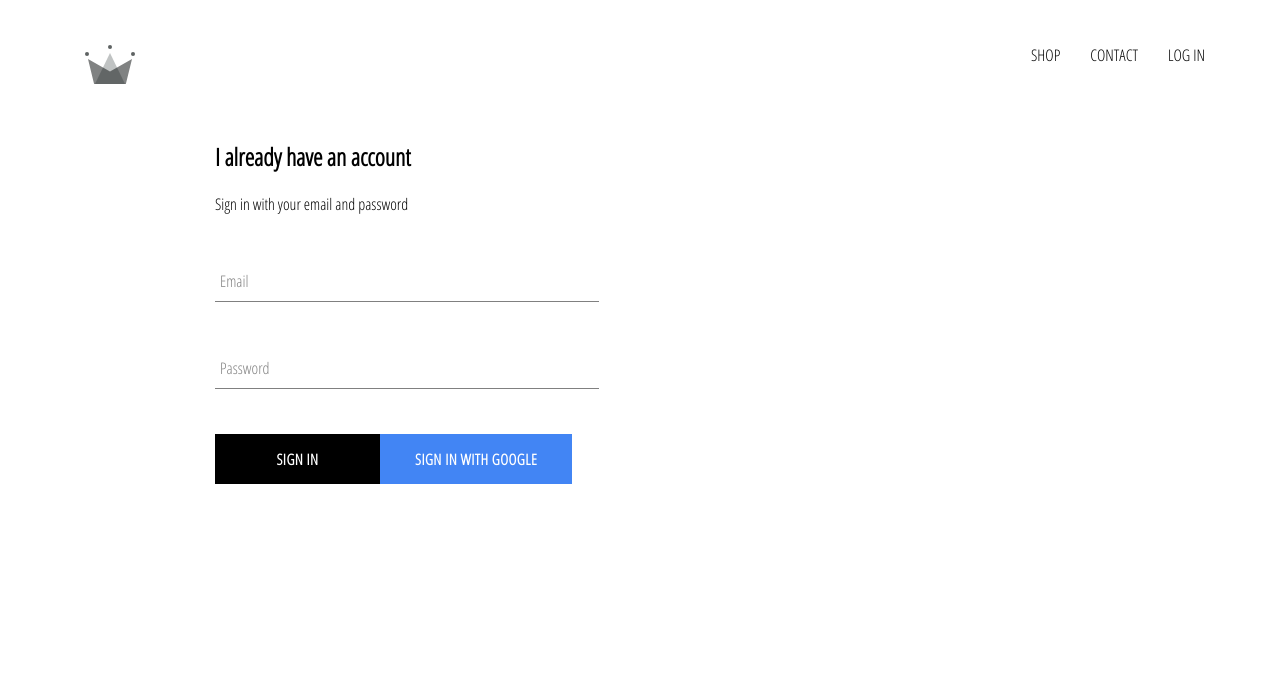
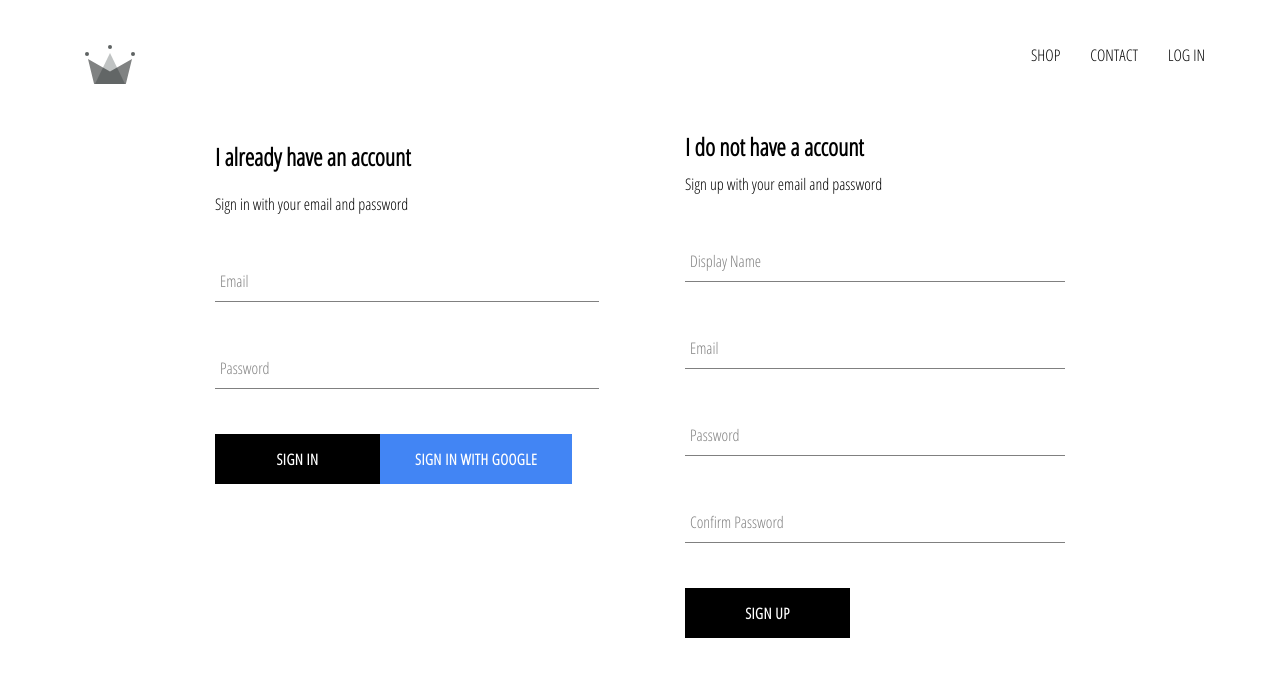
Before and after one commit to mridulsagar/react-e-commerce-demo, a React (Create React App) app: page /signIn in a window 1280 px wide. Shown: the top 676 px of the page. Built offline with nearby package versions, Linux system fonts and the light colour scheme; no server answers.

Commit message:
+ sign-up.component.jsx + implemented firebase.utils.js with ability to store authenticated user

```diff
--- a/src/App.js
+++ b/src/App.js
@@ -5,7 +5,7 @@
 import ShopPage from "./pages/shop/shop.component";
 import Header from "./components/header/header.component";
 import SignInAndSignUp from "./pages/sign-in-and-sign-up/sign-in-and-sign-up.component";
-import {auth} from './firebase/firebase.utils'
+import {auth, createUserProfileDocument} from './firebase/firebase.utils'
 
 class App extends React.Component{
     constructor() {
@@ -17,12 +17,29 @@
 
     unsubscribeFromAuth = null
 
-    componentDidMount() {
-        this.unsubscribeFromAuth = auth.onAuthStateChanged(user => {
-            this.setState({
-                currentUser: user
-            })
-            console.log(user)
+    componentDidMount () {
+        this.unsubscribeFromAuth = auth.onAuthStateChanged(async userAuth => {
+            if (userAuth) {
+                const userRef = await createUserProfileDocument(userAuth)
+
+                userRef.onSnapshot(snapShot => {
+                    this.setState({
+                        currentUser: {
+                            id: snapShot.id,
+                            ...snapShot.data()
+                        }
+                    }, () => {
+                        console.log(this.state)
+                    })
+                })
+            }
+
+            this.setState({ currentUser: userAuth })
+            // await createUserProfileDocument(user)
+            // this.setState({
+            //     currentUser: user
+            // })
+            // console.log(user)
         })
     }
 
--- /dev/null
+++ b/src/components/sign-up/sign-up.component.jsx
@@ -0,0 +1,100 @@
+import React from 'react'
+import FormInput from "../form-input/form-input.component";
+import CustomButton from "../custom-button/custom-button.component";
+import { auth, createUserProfileDocument } from "../../firebase/firebase.utils";
+
+import './sign-up.styles.scss'
+
+class SignUp extends React.Component {
+    constructor() {
+        super();
+
+        this.state = {
+            displayName: '',
+            email: '',
+            password: '',
+            confirmPassword: ''
+        }
+    }
+
+    handleSubmit = async event => {
+        event.preventDefault()
+
+        const { displayName, email, password, confirmPassword } = this.state
+
+        if (password !== '' && password !== confirmPassword) {
+            alert("password don't match")
+            return
+        }
+
+        try {
+            const {user} = await auth.createUserWithEmailAndPassword(email, password)
+
+            await createUserProfileDocument(user, {displayName})
+
+            this.setState({
+                displayName: '',
+                email: '',
+                password: '',
+                confirmPassword: ''
+            })
+
+        }catch (error) {
+            console.error(error)
+        }
+    }
+
+    handleChange = event => {
+        const { name, value } = event.target
+
+        this.setState({ [name] : value})
+    }
+
+    render() {
+        const { displayName, email, password, confirmPassword } = this.state
+        return (
+            <div className={'sign-up'}>
+                <h2 className={'title'}>I do not have a account</h2>
+                <span>Sign up with your email and password</span>
+                <form className={'sign-up-form'} onSubmit={this.handleSubmit}>
+                    <FormInput
+                        type={'text'}
+                        name={'displayName'}
+                        value={displayName}
+                        onChange={this.handleChange}
+                        label={'Display Name'}
+                        required
+                    />
+                    <FormInput
+                        type={'email'}
+                        name={'email'}
+                        value={email}
+                        onChange={this.handleChange}
+                        label={'Email'}
+                        required
+                    />
+                    <FormInput
+                        type={'password'}
+                        name={'password'}
+                        value={password}
+                        onChange={this.handleChange}
+                        label={'Password'}
+                        required
+                    />
+                    <FormInput
+                        type={'password'}
+                        name={'confirmPassword'}
+                        value={confirmPassword}
+                        onChange={this.handleChange}
+                        label={'Confirm Password'}
+                        required
+                    />
+
+                    <CustomButton type={'submit'}>SIGN UP</CustomButton>
+                </form>
+            </div>
+        );
+    }
+}
+
+export default SignUp
--- /dev/null
+++ b/src/components/sign-up/sign-up.styles.scss
@@ -0,0 +1,9 @@
+.sign-up {
+  display: flex;
+  flex-direction: column;
+  width: 380px;
+}
+
+.title {
+  margin: 10px 0
+}
--- a/src/firebase/firebase.utils.js
+++ b/src/firebase/firebase.utils.js
@@ -11,6 +11,31 @@
     appId: "1:652336377135:web:a7d3beef8ec4fc1f82c5da"
 }
 
+export const createUserProfileDocument = async (userAuth, additionalData ) => {
+    if (!userAuth) return;
+    const userRef = firestore.doc(`users/${userAuth.uid}`)
+    const snapShot = await userRef.get()
+
+    console.log(snapShot)
+
+    if (!snapShot.exists) {
+        const { displayName, email } = userAuth
+        const createdAt = new Date()
+        try {
+            await userRef.set({
+                displayName,
+                email,
+                createdAt,
+                ...additionalData
+            })
+        } catch (error) {
+            console.log('error creating user', error.message)
+        }
+    }
+
+    return userRef
+}
+
 firebase.initializeApp(config)
 
 export const auth = firebase.auth();
--- a/src/pages/sign-in-and-sign-up/sign-in-and-sign-up.component.jsx
+++ b/src/pages/sign-in-and-sign-up/sign-in-and-sign-up.component.jsx
@@ -1,10 +1,12 @@
 import React from 'react'
 import './sign-in-and-sign-up.styles.scss'
 import SignIn from "../../components/sign-in/sign-in.component";
+import SignUp from "../../components/sign-up/sign-up.component";
 
 const SignInAndSignUp = () => (
     <div className='sign-in-and-sign-up'>
         <SignIn />
+        <SignUp />
     </div>
 )
 
```
Also changed, not shown: src/test.js (added, +7 -0 lines).
